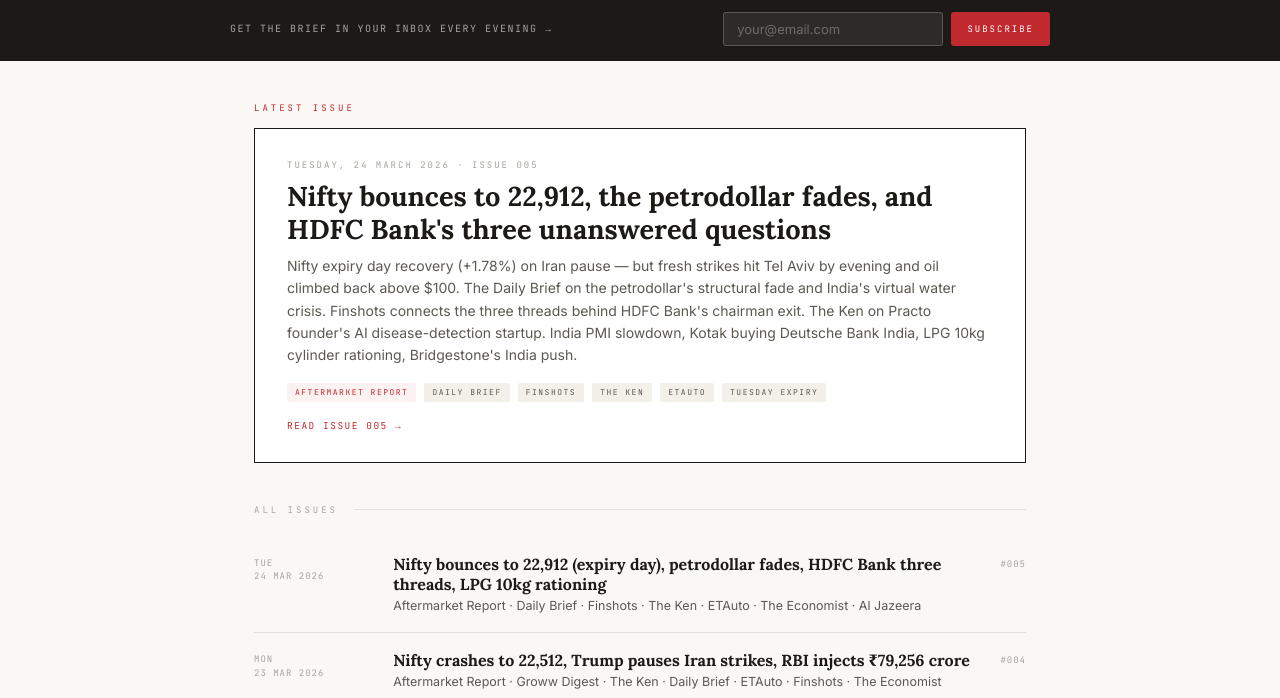
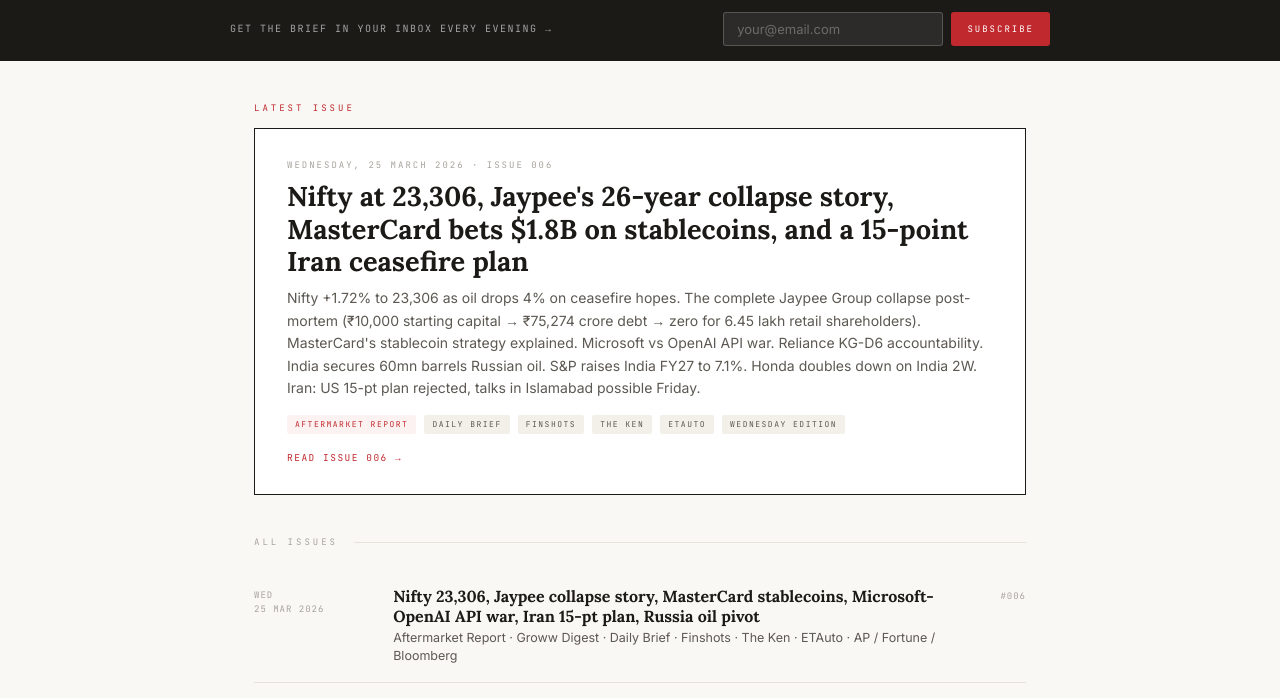
Before and after one commit to nischaykhannanws/-thebrief.ai, a plain HTML site: page index.html in a window 1280 px wide. Shown: the part 218-916 px from the top of the page. Drawn offline with Linux system fonts and the light colour scheme.

Commit message:
Update index.html

```diff
--- a/index.html
+++ b/index.html
@@ -381,19 +381,19 @@
 
   <!-- LATEST ISSUE -->
   <div class="latest-label">Latest Issue</div>
-  <a class="latest-card" href="issues/24-03-2026.html">
-    <div class="latest-date">Tuesday, 24 March 2026 · Issue 005</div>
-    <div class="latest-title">Nifty bounces to 22,912, the petrodollar fades, and HDFC Bank&#39;s three unanswered questions</div>
-    <div class="latest-desc">Nifty expiry day recovery (+1.78%) on Iran pause — but fresh strikes hit Tel Aviv by evening and oil climbed back above $100. The Daily Brief on the petrodollar&#39;s structural fade and India&#39;s virtual water crisis. Finshots connects the three threads behind HDFC Bank&#39;s chairman exit. The Ken on Practo founder&#39;s AI disease-detection startup. India PMI slowdown, Kotak buying Deutsche Bank India, LPG 10kg cylinder rationing, Bridgestone&#39;s India push.</div>
+  <a class="latest-card" href="issues/25-03-2026.html">
+    <div class="latest-date">Wednesday, 25 March 2026 · Issue 006</div>
+    <div class="latest-title">Nifty at 23,306, Jaypee&#39;s 26-year collapse story, MasterCard bets $1.8B on stablecoins, and a 15-point Iran ceasefire plan</div>
+    <div class="latest-desc">Nifty +1.72% to 23,306 as oil drops 4% on ceasefire hopes. The complete Jaypee Group collapse post-mortem (₹10,000 starting capital → ₹75,274 crore debt → zero for 6.45 lakh retail shareholders). MasterCard&#39;s stablecoin strategy explained. Microsoft vs OpenAI API war. Reliance KG-D6 accountability. India secures 60mn barrels Russian oil. S&amp;P raises India FY27 to 7.1%. Honda doubles down on India 2W. Iran: US 15-pt plan rejected, talks in Islamabad possible Friday.</div>
     <div class="latest-tags">
       <span class="tag red">Aftermarket Report</span>
       <span class="tag">Daily Brief</span>
       <span class="tag">Finshots</span>
       <span class="tag">The Ken</span>
       <span class="tag">ETAuto</span>
-      <span class="tag">Tuesday Expiry</span>
+      <span class="tag">Wednesday Edition</span>
     </div>
-    <div class="read-link">Read Issue 005</div>
+    <div class="read-link">Read Issue 006</div>
   </a>
 
   <!-- ALL ISSUES -->
@@ -403,11 +403,20 @@
 
   <div class="issue-list">
 
+    <a class="issue-row" href="issues/25-03-2026.html">
+      <div class="issue-date-col">Wed<br>25 Mar 2026</div>
+      <div>
+        <div class="issue-title">Nifty 23,306, Jaypee collapse story, MasterCard stablecoins, Microsoft-OpenAI API war, Iran 15-pt plan, Russia oil pivot</div>
+        <div class="issue-desc">Aftermarket Report · Groww Digest · Daily Brief · Finshots · The Ken · ETAuto · AP / Fortune / Bloomberg</div>
+      </div>
+      <div class="issue-num">#006</div>
+    </a>
+
     <a class="issue-row" href="issues/24-03-2026.html">
       <div class="issue-date-col">Tue<br>24 Mar 2026</div>
       <div>
         <div class="issue-title">Nifty bounces to 22,912 (expiry day), petrodollar fades, HDFC Bank three threads, LPG 10kg rationing</div>
-        <div class="issue-desc">Aftermarket Report · Daily Brief · Finshots · The Ken · ETAuto · The Economist · Al Jazeera</div>
+        <div class="issue-desc">Aftermarket Report · Groww Digest · The Chatter · In The Money · Daily Brief · Finshots · The Ken · ETAuto</div>
       </div>
       <div class="issue-num">#005</div>
     </a>
```
